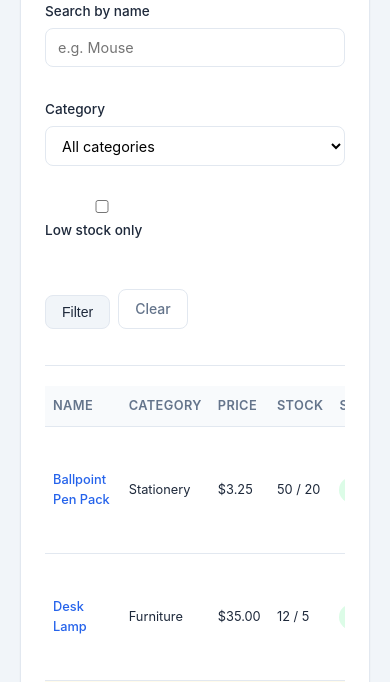
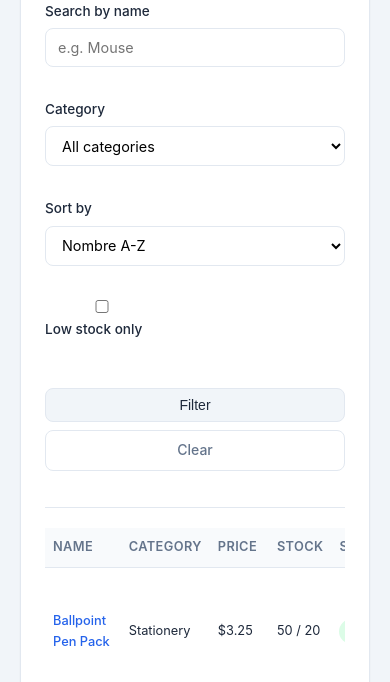
Before and after one commit to aosenuma/inventory-system-practice, a FastAPI app: page /products in a window 390 px wide. Shown: the part 332-1014 px from the top of the page. Run offline with FastAPI, Linux system fonts and the light colour scheme.

Commit message:
feat: agregar ordenamiento de productos

```diff
--- a/app/crud.py
+++ b/app/crud.py
@@ -7,11 +7,24 @@ from app.models import Product
 from app.schemas import ProductCreate, ProductUpdate
 
 
+SORT_OPTIONS = {
+    "name_asc": Product.name.asc(),
+    "name_desc": Product.name.desc(),
+    "price_asc": Product.price.asc(),
+    "price_desc": Product.price.desc(),
+    "stock_asc": Product.current_stock.asc(),
+    "stock_desc": Product.current_stock.desc(),
+    "newest": Product.created_at.desc(),
+    "oldest": Product.created_at.asc(),
+}
+
+
 def get_products(
     db: Session,
     search: Optional[str] = None,
     category: Optional[str] = None,
     low_stock_only: bool = False,
+    sort: Optional[str] = None,
 ) -> list[Product]:
     query = db.query(Product)
 
@@ -24,7 +37,8 @@ def get_products(
     if low_stock_only:
         query = query.filter(Product.current_stock <= Product.minimum_stock)
 
-    return query.order_by(Product.name.asc()).all()
+    order_by = SORT_OPTIONS.get(sort or "name_asc", Product.name.asc())
+    return query.order_by(order_by).all()
 
 
 def get_product(db: Session, product_id: int) -> Optional[Product]:
--- a/app/routes/pages.py
+++ b/app/routes/pages.py
@@ -53,14 +53,17 @@ def products_list(
     search: str | None = None,
     category: str | None = None,
     low_stock: str | None = None,
+    sort: str | None = None,
     db: Session = Depends(get_db),
 ):
     low_stock_only = low_stock == "1"
+    selected_sort = sort if sort in crud.SORT_OPTIONS else "name_asc"
     products = crud.get_products(
         db,
         search=search,
         category=category,
         low_stock_only=low_stock_only,
+        sort=selected_sort,
     )
     categories = crud.get_categories(db)
 
@@ -73,6 +76,7 @@ def products_list(
             "search": search or "",
             "selected_category": category or "",
             "low_stock_only": low_stock_only,
+            "selected_sort": selected_sort,
         },
     )
 
--- a/static/css/styles.css
+++ b/static/css/styles.css
@@ -355,7 +355,7 @@ a:hover {
 
 .filters-row {
     display: grid;
-    grid-template-columns: 1fr 1fr auto auto;
+    grid-template-columns: 1fr 1fr 1fr auto auto;
     gap: 1rem;
     align-items: end;
 }
@@ -528,6 +528,16 @@ a:hover {
 }
 
 /* Responsive */
+@media (max-width: 1024px) {
+    .filters-row {
+        grid-template-columns: repeat(2, 1fr);
+    }
+
+    .form-group-actions {
+        grid-column: 1 / -1;
+    }
+}
+
 @media (max-width: 768px) {
     .header-content {
         flex-direction: column;
@@ -536,6 +546,15 @@ a:hover {
 
     .filters-row {
         grid-template-columns: 1fr;
+    }
+
+    .form-group-actions {
+        flex-direction: column;
+        align-items: stretch;
+    }
+
+    .form-group-actions .btn {
+        width: 100%;
     }
 
     .form-row {
--- a/templates/products/index.html
+++ b/templates/products/index.html
@@ -33,6 +33,19 @@
                     {% for cat in categories %}
                     <option value="{{ cat }}" {% if selected_category == cat %}selected{% endif %}>{{ cat }}</option>
                     {% endfor %}
+                </select>
+            </div>
+            <div class="form-group">
+                <label for="sort">Sort by</label>
+                <select id="sort" name="sort">
+                    <option value="name_asc" {% if selected_sort == 'name_asc' %}selected{% endif %}>Nombre A-Z</option>
+                    <option value="name_desc" {% if selected_sort == 'name_desc' %}selected{% endif %}>Nombre Z-A</option>
+                    <option value="price_asc" {% if selected_sort == 'price_asc' %}selected{% endif %}>Precio: menor a mayor</option>
+                    <option value="price_desc" {% if selected_sort == 'price_desc' %}selected{% endif %}>Precio: mayor a menor</option>
+                    <option value="stock_asc" {% if selected_sort == 'stock_asc' %}selected{% endif %}>Stock: menor a mayor</option>
+                    <option value="stock_desc" {% if selected_sort == 'stock_desc' %}selected{% endif %}>Stock: mayor a menor</option>
+                    <option value="newest" {% if selected_sort == 'newest' %}selected{% endif %}>Más recientes primero</option>
+                    <option value="oldest" {% if selected_sort == 'oldest' %}selected{% endif %}>Más antiguos primero</option>
                 </select>
             </div>
             <div class="form-group form-group-checkbox">
```
